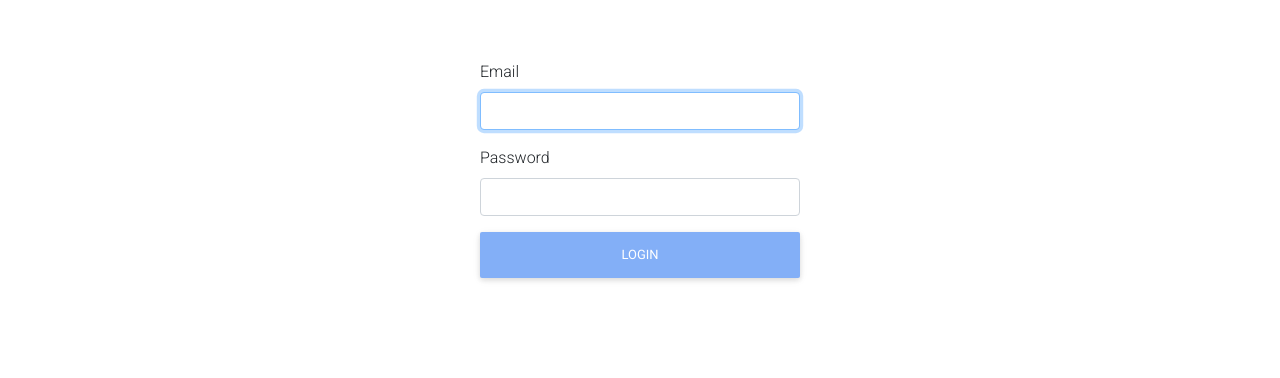
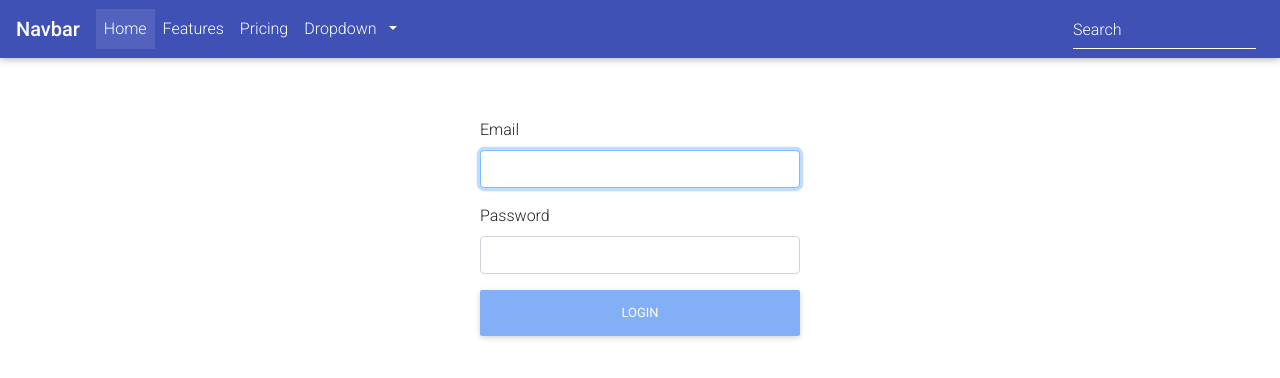
Before and after one commit to dicarrara/client_project3, a React (Create React App) app: page / in a window 1280 px wide. Shown: the top 378 px of the page. Built offline with nearby package versions, Linux system fonts and the light colour scheme.

Commit message:
add app switch to render dif pages

```diff
--- a/src/App.js
+++ b/src/App.js
@@ -1,17 +1,22 @@
 import React from 'react';
 import NavBar from './components/NavBar/NavBar';
+import LoginScreen from './LoginScreen'
 import './App.css';
-import { BrowserRouter as Router } from "react-router-dom";
+import { BrowserRouter as Router, Route, Switch} from "react-router-dom";
 
 function App() {
   return (
-    <>
     <Router>
-      <NavBar/>
+      <div>
+        <NavBar />
+        <Switch>
+          <Route exact path="/" component={LoginScreen} />
+
+        </Switch>
+      </div>
     </Router>
-
-    </>
   );
 }
 
+
 export default App;
--- a/src/index.js
+++ b/src/index.js
@@ -1,14 +1,13 @@
 import React from 'react';
 import ReactDOM from 'react-dom';
 import './index.css';
-import LoginScreen from "./LoginScreen"
-// import App from './App';
 import * as serviceWorker from './serviceWorker';
 import '@fortawesome/fontawesome-free/css/all.min.css';
 import 'bootstrap-css-only/css/bootstrap.min.css';
 import 'mdbreact/dist/css/mdb.css';
+import App from './App';
 
-ReactDOM.render(<LoginScreen />, document.getElementById('root'));
+ReactDOM.render(<App />, document.getElementById('root'));
 
 // If you want your app to work offline and load faster, you can change
 // unregister() to register() below. Note this comes with some pitfalls.
```
